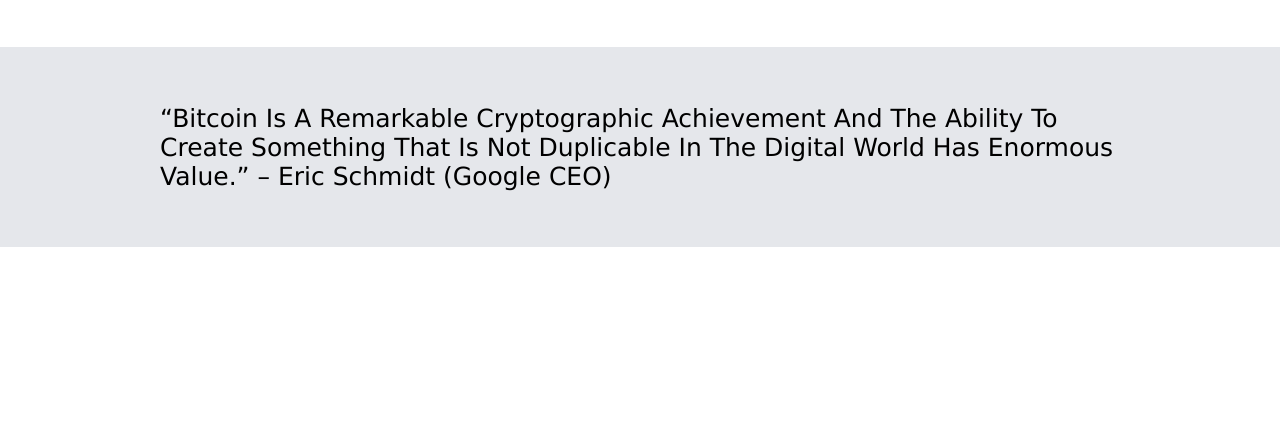
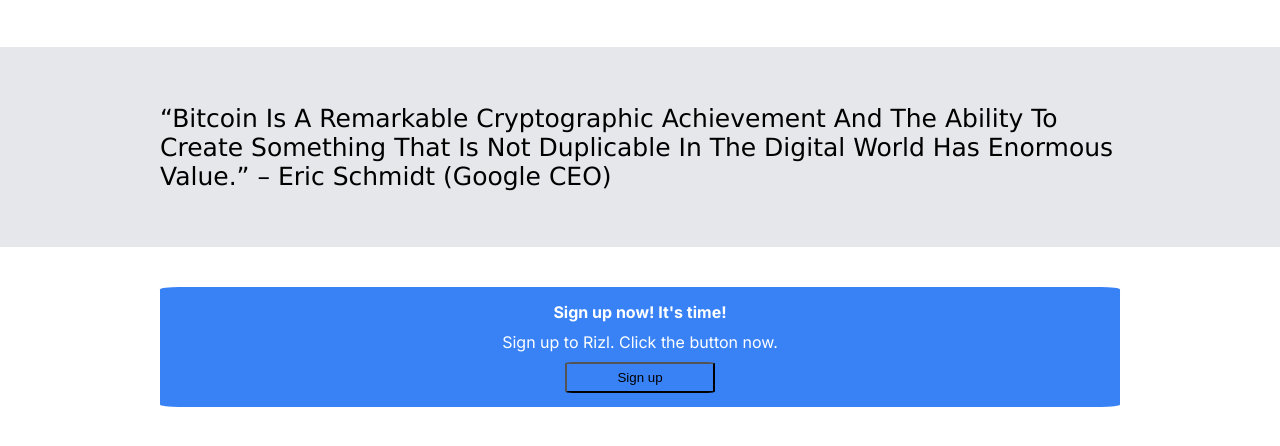
Before and after one commit to andreacostabz/FCC-landing-page, a plain HTML site: page index.html in a window 1280 px wide. Shown: the part 746-1192 px from the top of the page. Before the commit the page ends 993 px from the top, so only its background shows below. Drawn offline with Linux system fonts and the light colour scheme.

Commit message:
add html and css style/ positioning for action section

```diff
--- a/index.html
+++ b/index.html
@@ -49,6 +49,12 @@
             <p>“Bitcoin is a remarkable cryptographic achievement and the ability to create
                 something that is not duplicable in the digital world has enormous value.” – Eric Schmidt (Google CEO)</p>
         </section>
-
+        <section class="action-container">
+            <div class="call-to-action">
+                <h4>Sign up now! It's time!</h4>
+                <p>Sign up to Rizl. Click the button now.</p>
+                <button>Sign up</button>
+            </div>
+        </section>
     </body>
 </html>
--- a/styles.css
+++ b/styles.css
@@ -55,8 +55,10 @@ section.main p {
 
 section.main button {
     margin-top: 2%;
-    width: fit-content;
+    width: 100px;
+    border-radius: 5%;
     background-color: #3882f6;
+    padding: 6px;
 }
 
 section.main div {
@@ -121,3 +123,33 @@ section.hero-container p {
     font-family: Verdana, Geneva, Tahoma, sans-serif;
     font-size: 25px;
 }
+
+section.action-container {
+    display: flex;
+    flex-direction: column;
+    height: 25vh;
+    background-color: white;
+    align-items: center;
+    justify-content: center;
+}
+
+div.call-to-action {
+    display: flex;
+    flex-direction: column;
+    align-items: center;
+    justify-content: center;
+    background-color: #3882f6;
+    width: 75%;
+    height: 60%;
+    border-radius: 2%;
+    gap: 10px;
+    color: white;
+    font-family: 'Inter', sans-serif;
+}
+
+section.action-container button {
+    background-color: transparent;
+    width: 150px;
+    padding: 6px;
+    border-radius: 5%;
+}
```
